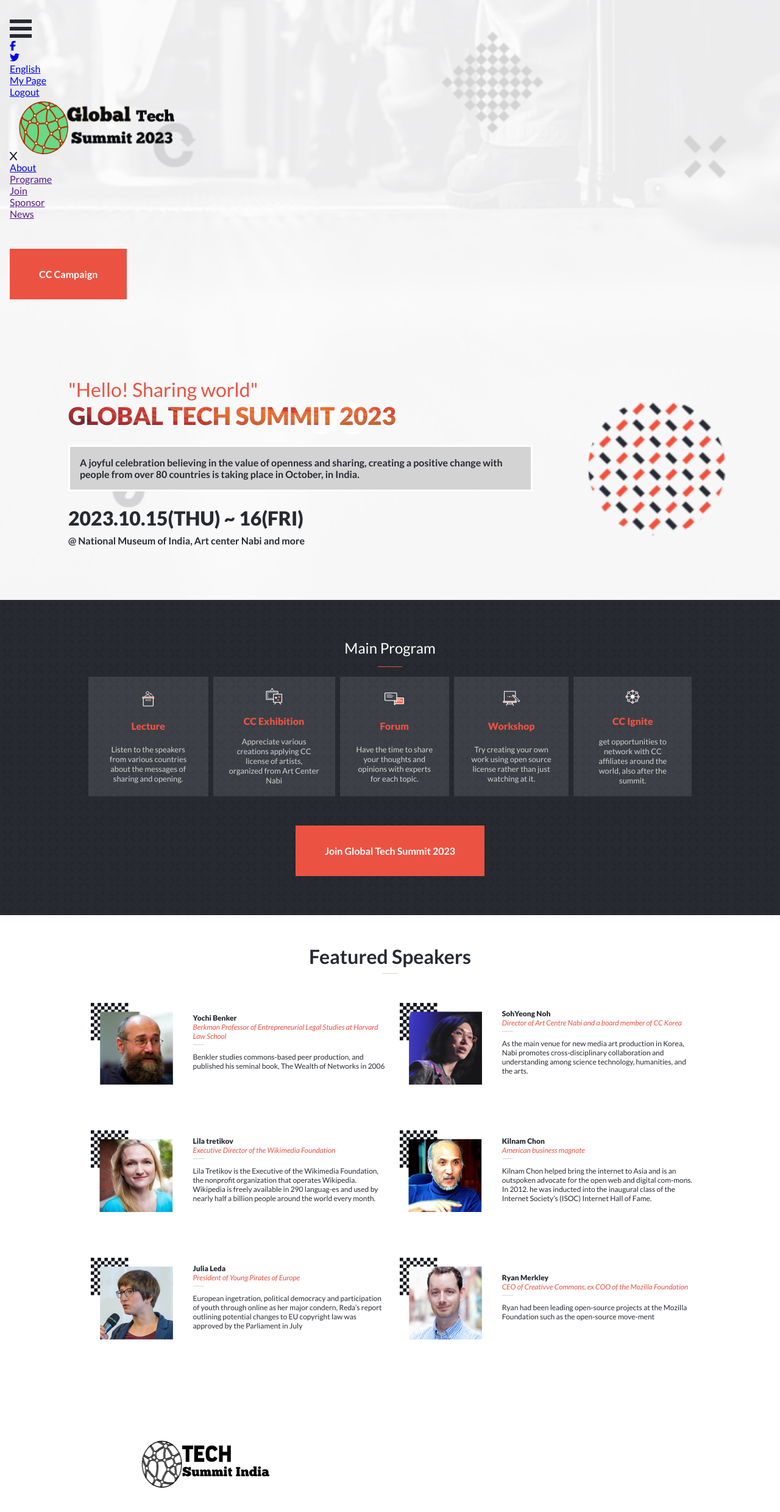
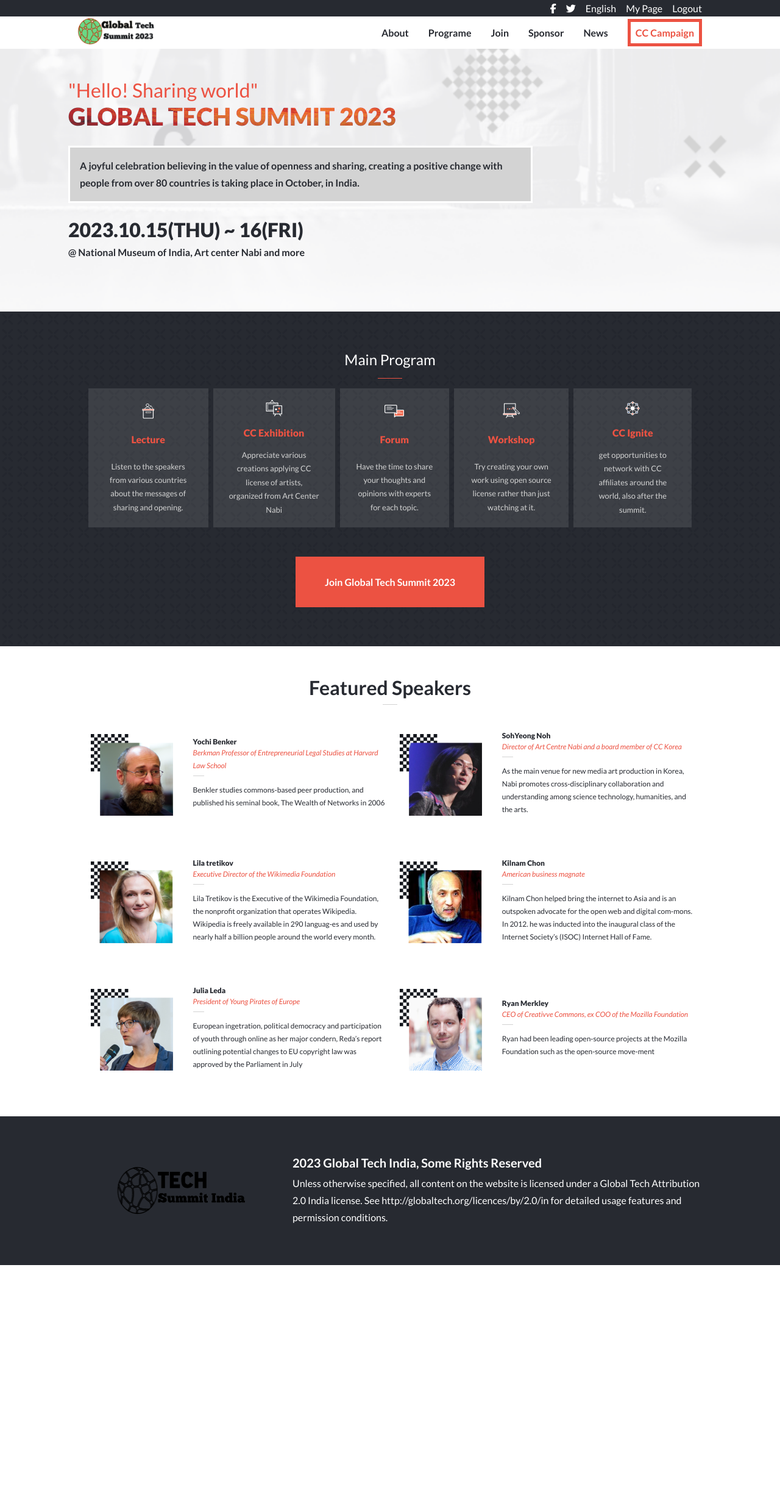
Before and after one commit to suthish777/global-summit, a website: page index.html in a window 1280 px wide. Shown: the whole page at 61% size. After the commit the page ends 2075 px from the top, so only its background shows below. Drawn offline with Linux system fonts and the light colour scheme.

Commit message:
Add style.css

```diff
--- a/style.css
+++ b/style.css
@@ -14,8 +14,13 @@
   font-family: "lato", sans-serif;
 }
 
+a {
+  text-decoration: none;
+  color: inherit;
+}
+
 p {
-  list-style: none;
+  line-height: 1.75;
 }
 
 ul {
@@ -52,11 +57,68 @@
   font-size: 1rem;
   color: white;
   margin: 3em 0;
+  cursor: pointer;
 }
 
+/* Header Styles Starts Here */
+
 header {
-  padding: 2em 1em;
+  position: relative;
 }
+
+.menu-icon {
+  margin: 7.5% 0 0 7.5%;
+}
+
+.header-head {
+  display: none;
+}
+
+.header-body {
+  display: none;
+}
+
+.header-body--show {
+  width: 100vw;
+  height: 100vh;
+  background-color: rgba(236, 82, 66, 0.8);
+  margin: 0;
+  display: flex;
+  flex-direction: column;
+  align-items: center;
+  padding: 0.5em 1em;
+  position: fixed;
+  top: 0;
+  z-index: 10;
+}
+
+.header-body--show .logo {
+  content: url(./assets/logo-light.png);
+}
+
+.header-body--show > i {
+  font-size: 1.5rem;
+  color: white;
+  margin: 1.25em 1em;
+  align-self: flex-end;
+}
+
+.header-body--show .header-btn {
+  display: none;
+}
+
+.header-body--show > ul > li {
+  font-size: 1.5rem;
+  font-weight: 900;
+  padding: 0.5em 0;
+  color: white;
+}
+
+.header-body--show > ul > li:hover {
+  color: var(--color-secondary);
+}
+
+/* Header Styles Ends Here */
 
 section {
   display: flex;
@@ -175,4 +237,100 @@
   text-align: center;
 }
 
+.footer-body__description {
+  display: none;
+}
+
 /* Footer Ends Here */
+
+@media only screen and (min-width: 768px) {
+  header {
+    width: 100%;
+    background-color: white;
+  }
+
+  .menu-icon {
+    display: none;
+  }
+
+  .header-head {
+    background-color: var(--color-primary);
+    padding: 0.25em 10%;
+    display: flex;
+    align-items: center;
+    justify-content: flex-end;
+  }
+
+  .header-head li {
+    margin: 0 0 0 1em;
+    color: white;
+  }
+
+  .header-body {
+    margin: auto;
+    width: 80%;
+    display: flex;
+    align-items: center;
+    justify-content: space-between;
+  }
+
+  .header-body .logo img {
+    height: 50px;
+    max-height: 50px;
+  }
+
+  .header-body ul {
+    display: flex;
+    font-weight: 700;
+    align-items: center;
+  }
+
+  .header-body ul li {
+    padding-left: 2em;
+  }
+
+  .header-body .mobile-menu-close-icon {
+    display: none;
+  }
+
+  .header-btn {
+    margin: 0;
+    padding: 0.5em;
+    background-color: white;
+    color: var(--color-secondary);
+    border: 5px solid var(--color-secondary);
+  }
+
+  /* Header Styles Ends Here */
+
+  /* Partners section Starts Here */
+  .partners {
+    display: none;
+  }
+
+  /* Partners section Ends Here */
+
+  /* Footer Starts Here */
+  footer {
+    background-color: var(--color-primary);
+    color: white;
+    padding: 4em 10%;
+    grid-template-columns: 1fr 2fr;
+    gap: 1em;
+  }
+
+  .footer-body {
+    color: var(--color-primary-light);
+  }
+
+  .footer-body__heading {
+    text-align: left;
+  }
+
+  .footer-body__description {
+    margin-top: 0.5em;
+    display: block;
+  }
+
+  /* Footer Ends Here */
+}
```
